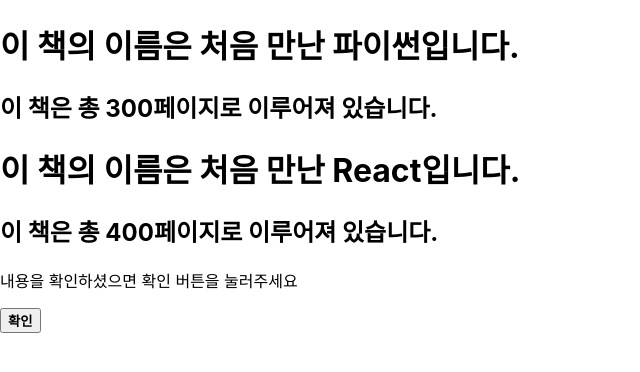
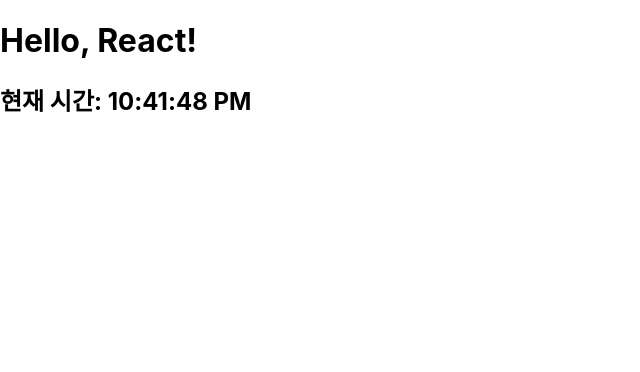
Before and after one commit to Hanjunhee-1/React-study, a React (Create React App) app in the folder react-study/: page / in a window 1280 px wide. Shown: the top 372 px of the page, without its empty margins (0-640 px from the left). Built offline with nearby package versions, Linux system fonts and the light colour scheme.

Commit message:
03_실습_시계만들기 코드 작성

```diff
--- /dev/null
+++ b/react-study/src/03_실습_시계만들기/Clock.jsx
@@ -0,0 +1,10 @@
+function Clock(props) {
+    return (
+        <div>
+            <h1>Hello, React!</h1>
+            <h2>현재 시간: {new Date().toLocaleTimeString()}</h2>
+        </div>
+    );
+}
+
+export default Clock;
--- a/react-study/src/index.js
+++ b/react-study/src/index.js
@@ -6,6 +6,7 @@
 
 import Library from './01_실습_JSX코드작성/Library';
 import ConfirmDialog from './02_실습_Element알아보기/ConfirmDialog';
+import Clock from './03_실습_시계만들기/Clock';
 
 const root = ReactDOM.createRoot(document.getElementById('root'));
 root.render(
@@ -15,5 +16,11 @@
   </React.StrictMode>,
   document.getElementById('root')
 );
+setInterval(() => {
+  root.render(
+    <React.StrictMode>
+      <Clock/>
+    </React.StrictMode>  )
+}, 1000);
 
 reportWebVitals();
```
